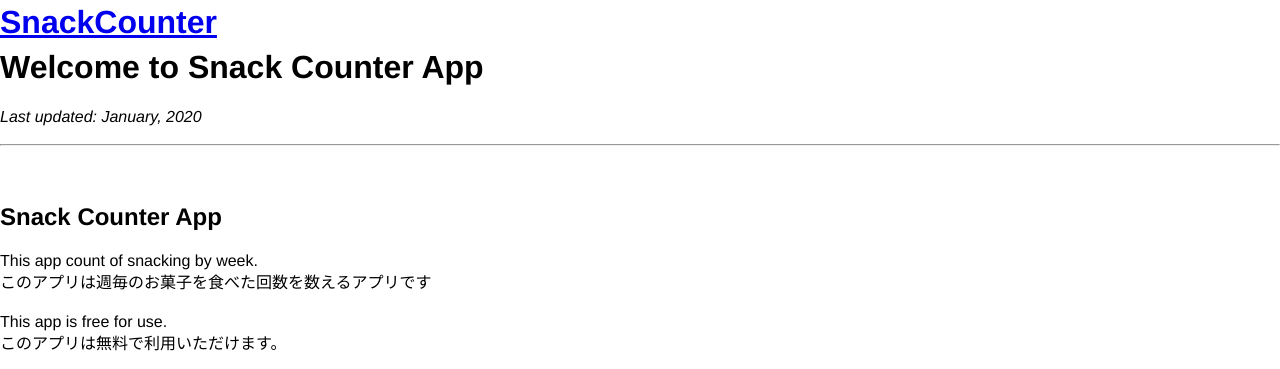
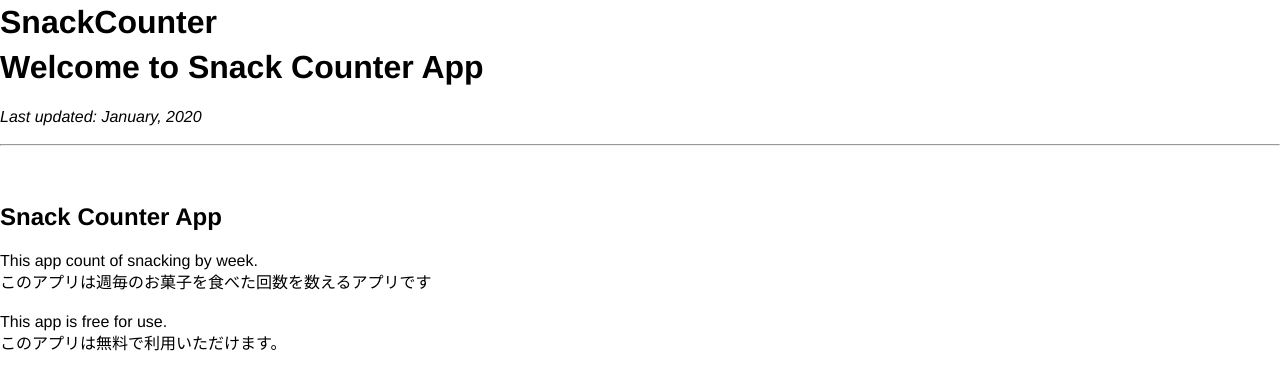
Before and after one commit to simacho/SnackCounter, a website: page docs/install.html in a window 1280 px wide. Shown: the top 369 px of the page. Drawn offline with Linux system fonts and the light colour scheme; files that its build step writes are made by us from their sources; a script that the page names is missing.

Commit message:
Update install.html

```diff
--- a/docs/install.html
+++ b/docs/install.html
@@ -22,7 +22,7 @@
   <body>
     <div class="container-lg px-3 my-5 markdown-body">
 
-      <h1><a href="https://simacho.github.io/SnackCounter/">SnackCounter</a></h1>
+      <h1>SnackCounter</h1>
 
 
       <h1 id="welcome-to-snack-counter-app">Welcome to Snack Counter App</h1>
```
